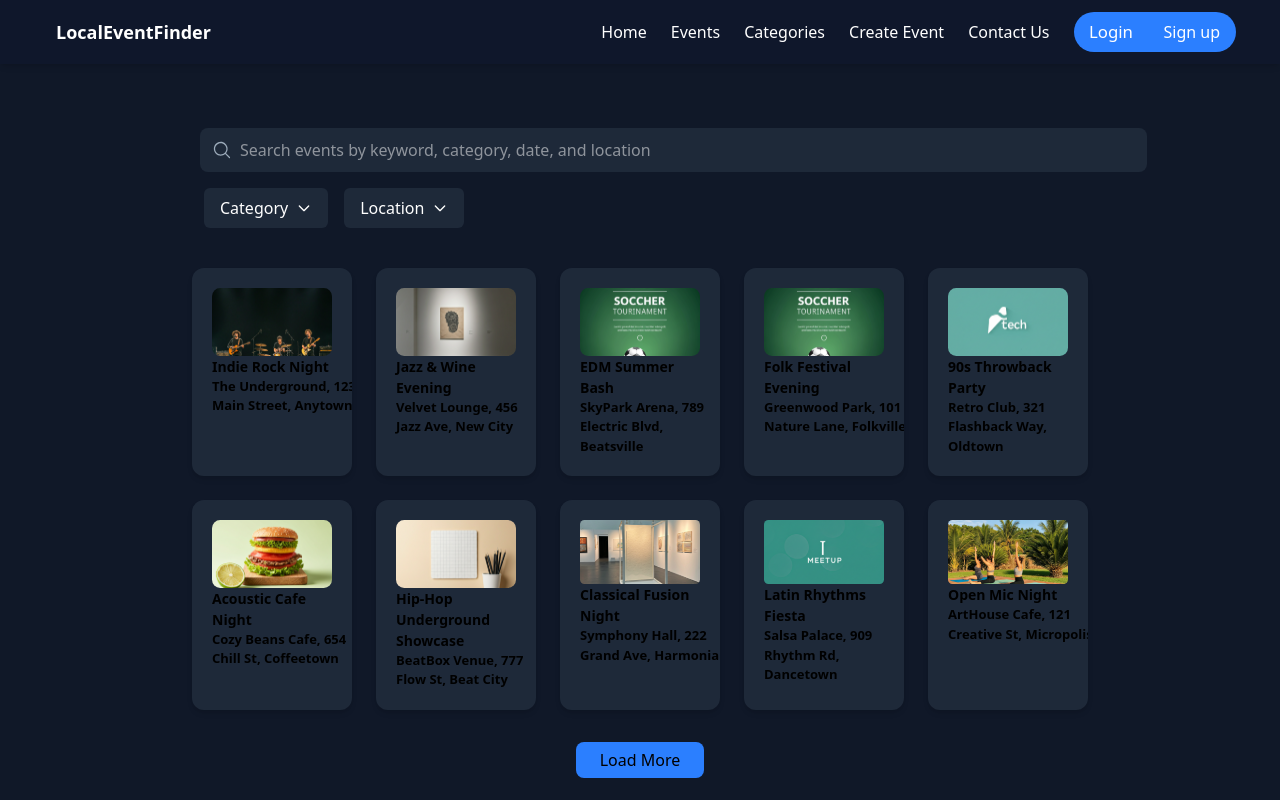
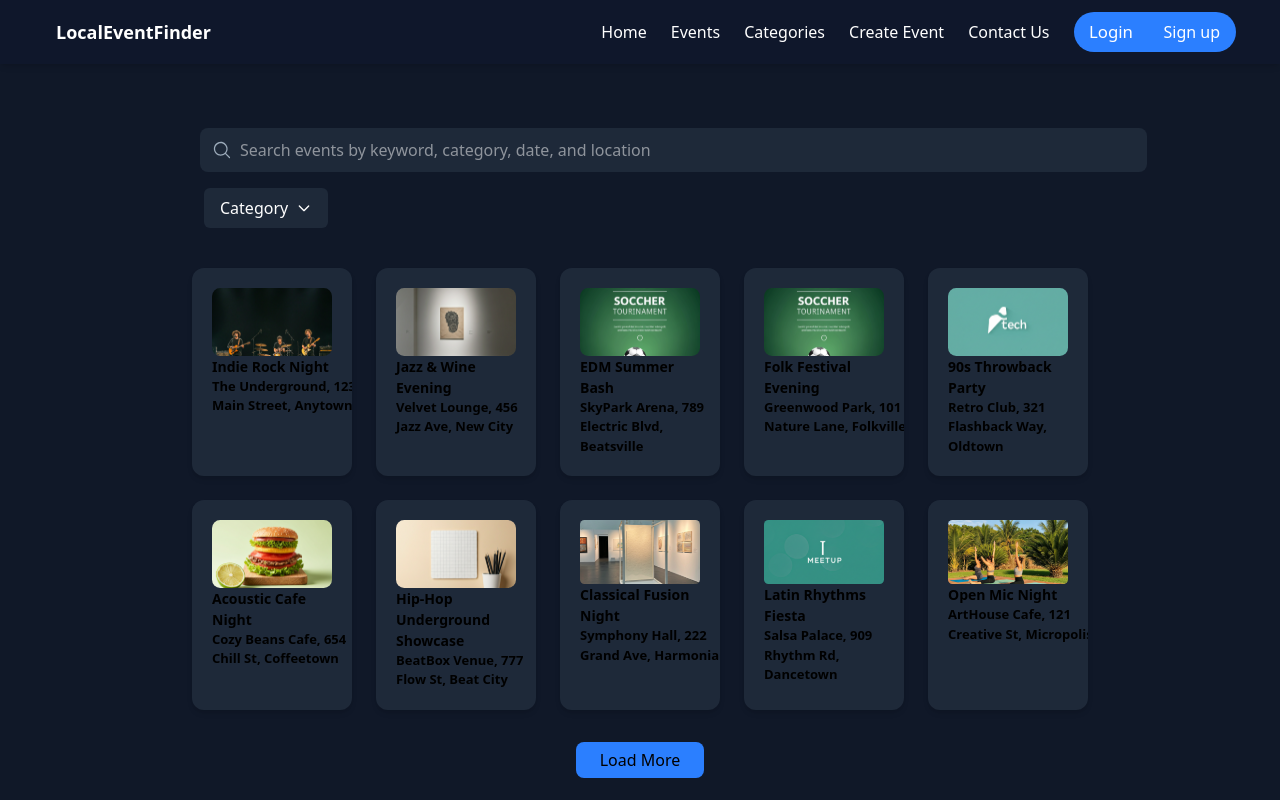
Before and after one commit to ahmadireshad01/Event-Finder, a React (Vite) app: page /Products in a window 1280 px wide. Built offline with nearby package versions, Linux system fonts and the light colour scheme.

Commit message:
update the event

```diff
--- a/src/Pages/ProductsPage/ProductsPage.tsx
+++ b/src/Pages/ProductsPage/ProductsPage.tsx
@@ -94,7 +94,7 @@ export default function ProductsPage() {
               </svg>
             </button>
             {isCatagoryOpen && (
-              <ul className="absolute z-10 mt-1 w-fit bg-gray-800 border border-gray-700 rounded-md shadow-lg max-h-60 overflow-auto">
+              <ul className="absolute z-10 mt-1 text-white w-fit bg-gray-800 border border-gray-700 rounded-md shadow-lg max-h-60 overflow-auto">
                 {["All", "Music", "Food", "Art", "Education", "Tech"].map(
                   (cat) => (
                     <li
@@ -106,41 +106,6 @@ export default function ProductsPage() {
                     </li>
                   )
                 )}
-              </ul>
-            )}
-          </div>
-
-          {/* Location */}
-          <div className="relative">
-            <button
-              onClick={() => setIsLocationOpen(!isLocationOpen)}
-              className="flex items-center gap-2 bg-gray-800 text-white px-4 py-2 rounded-md hover:bg-gray-700"
-            >
-              Location
-              <svg
-                className="w-4 h-4"
-                fill="none"
-                stroke="currentColor"
-                strokeWidth="2"
-                viewBox="0 0 24 24"
-              >
-                <path
-                  strokeLinecap="round"
-                  strokeLinejoin="round"
-                  d="M19 9l-7 7-7-7"
-                />
-              </svg>
-            </button>
-            {isLocationOpen && (
-              <ul className="absolute z-10 mt-1 w-fit bg-gray-800 border border-gray-700 rounded-md shadow-lg max-h-60 overflow-auto">
-                {["London", "New York", "Tokyo"].map((loc) => (
-                  <li
-                    key={loc}
-                    className="px-4 py-2 cursor-pointer hover:bg-gray-700"
-                  >
-                    {loc}
-                  </li>
-                ))}
               </ul>
             )}
           </div>
```
